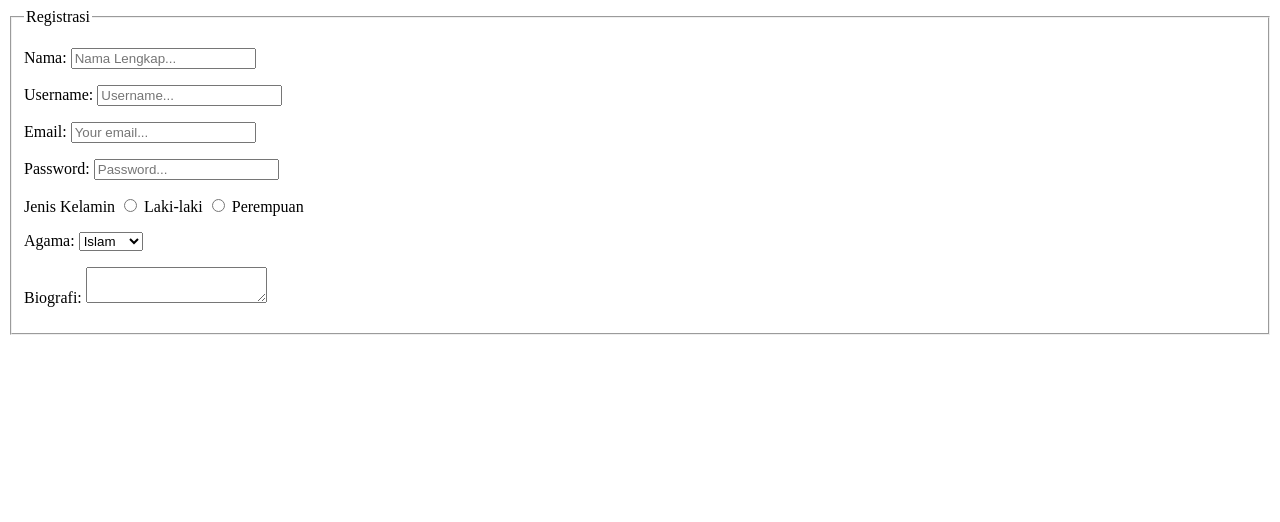
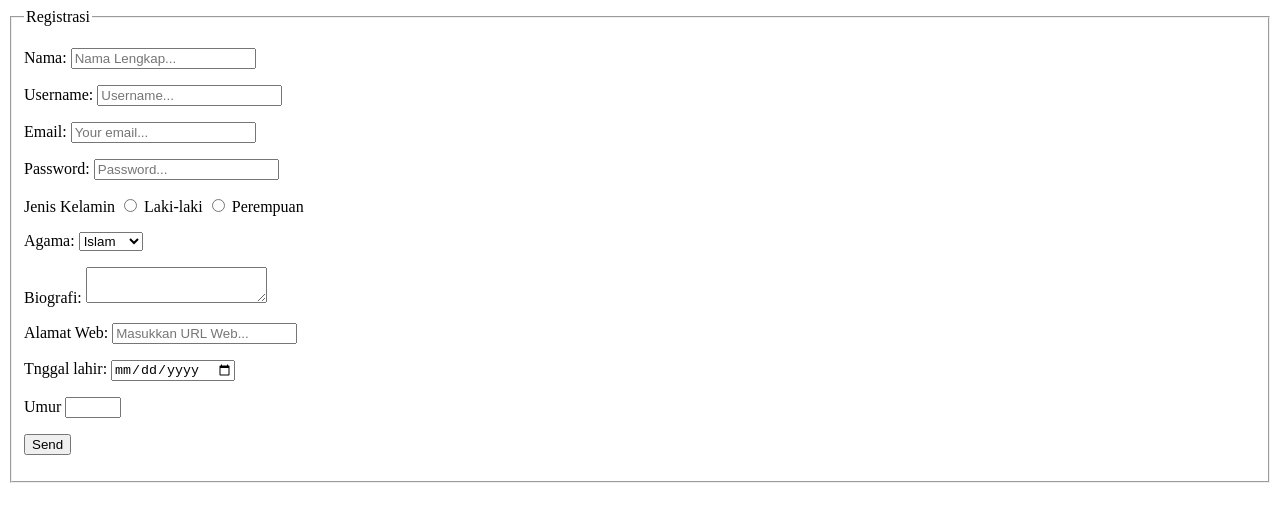
Before and after one commit to anamkhairul51/WEBDAS, a plain HTML site: page repominggu4/praktikum4/form3-register.html in a window 1280 px wide. Drawn offline with Linux system fonts and the light colour scheme.

Commit message:
tambahan field

```diff
--- a/repominggu4/praktikum4/form3-register.html
+++ b/repominggu4/praktikum4/form3-register.html
@@ -41,6 +41,21 @@
                 <label>Biografi:</label>
                 <textarea name="Biografi"></textarea>
             </p>
+            <p>
+                <label>Alamat Web:</label>
+                <input type="url" name="name" placeholder="Masukkan URL Web..."/>
+            </p>
+            <p>
+                <label>Tnggal lahir:</label>
+                <input type="date" name="Tanggal" />
+            </p>
+            <p>
+                <label>Umur</label>
+                <input type="number" min="10" max="90" name="Umur" />
+            </p>
+            <p>
+                <input type="submit" name="submit" value="Send" />
+            </p>
         </fieldset>
     </form>
 </body>
```
